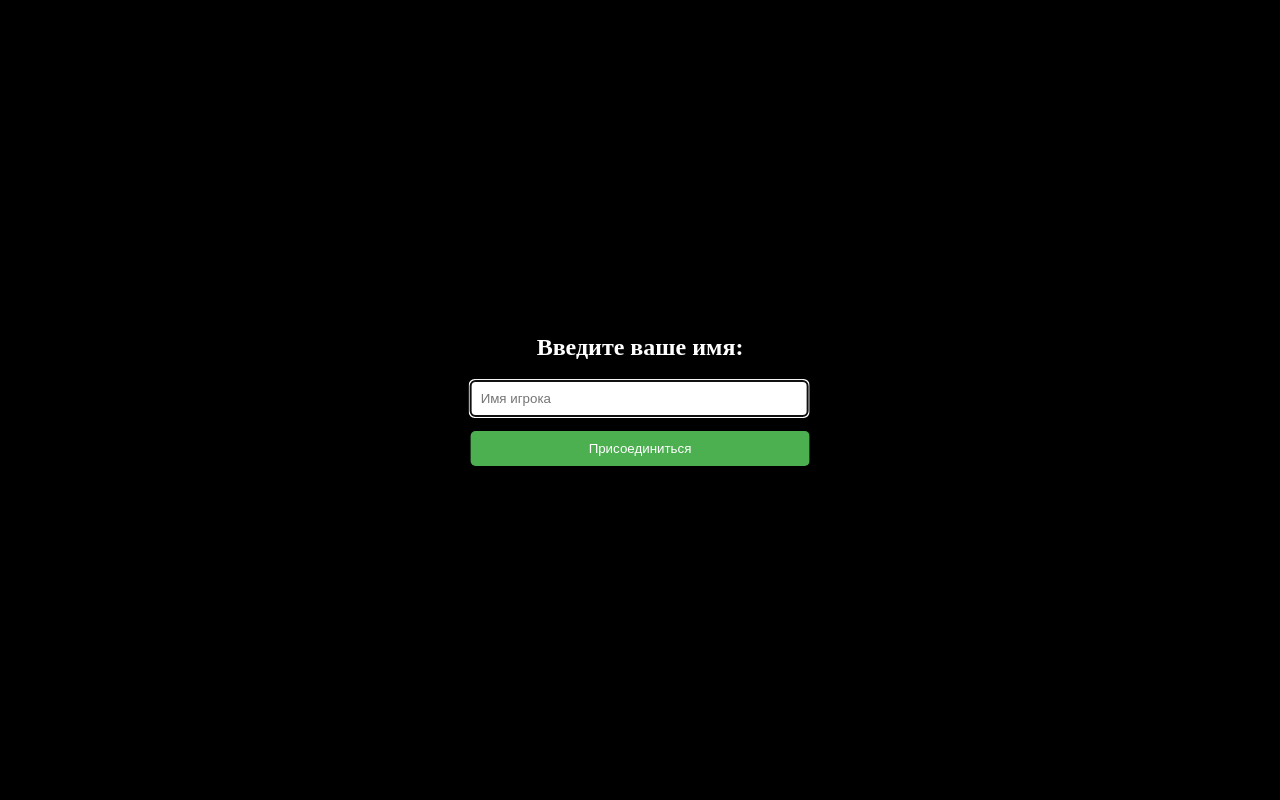
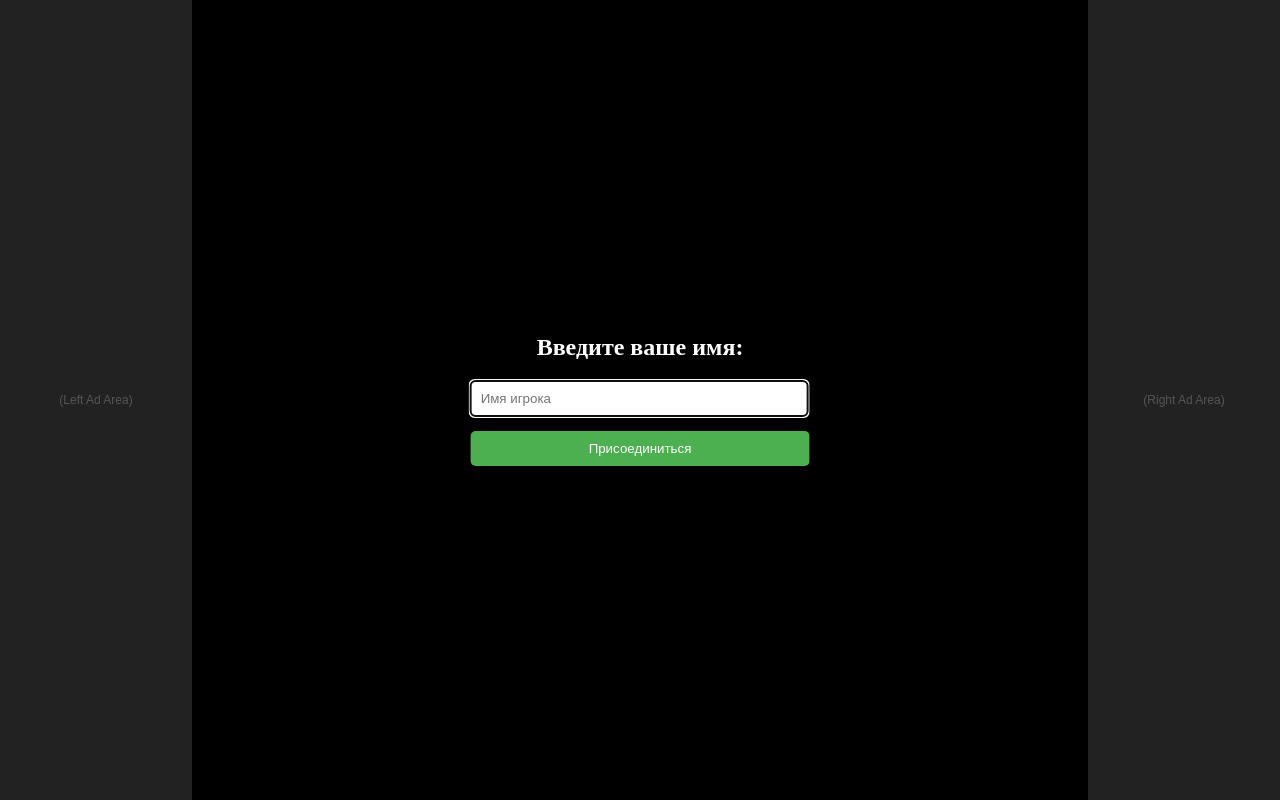
Before and after one commit to Ataraxia-Games/one-vs-all, a website with bundled scripts: page src/client/index.html in a window 1280 px wide. Built offline with nearby package versions, Linux system fonts and the light colour scheme.

Commit message:
🎨🖥️ Refactor layout and styles for ad containers; adjust canvas resizing logic

```diff
--- a/src/client/index.html
+++ b/src/client/index.html
@@ -10,6 +10,14 @@
             padding: 0;
             overflow: hidden;
             background-color: #000;
+            /* Убираем padding-bottom */
+            /* padding-bottom: 50px; */
+            box-sizing: border-box;
+            /* Используем Flexbox для расположения элементов */
+            display: flex;
+            justify-content: space-between; /* Размещаем баннеры по краям */
+            align-items: center; /* Вертикальное выравнивание по центру */
+            height: 100vh; /* Занимаем всю высоту */
         }
         /* Стили для интерфейса входа */
         #join-ui {
@@ -55,20 +63,80 @@
             margin-top: 10px;
         }
         canvas {
-            /* display: block; */ /* Убираем это */
             cursor: none;
             display: none; /* Скрываем канвас по умолчанию */
+            /* Убираем абсолютное позиционирование и размеры */
+            /* width: 100%; */
+            /* height: 100%; */
+            /* position: absolute; */
+            /* top: 0; */
+            /* left: 0; */
+            display: block; /* Чтобы занимал место в flex-контейнере */
+            /* background-color: #333; */ /* Можно добавить фон для отладки */
         }
+        /* Стили для боковых баннеров */
+        .ad-container-side {
+            width: 15%; /* Ширина боковых баннеров */
+            height: 100%; /* На всю высоту */
+            background-color: #222; /* Заглушка */
+            display: flex;
+            justify-content: center;
+            align-items: center;
+            color: #555;
+            font-family: sans-serif;
+            font-size: 12px;
+            /* position: fixed; - Убираем, т.к. используем flex */
+            z-index: 5; /* Ниже чем join-ui */
+        }
+        /* Комментируем стили для нижнего баннера */
+        /*
+        #ad-container-bottom {
+            position: fixed;
+            bottom: 0;
+            left: 0;
+            width: 100%;
+            height: 50px;
+            background-color: #222;
+            display: flex;
+            justify-content: center;
+            align-items: center;
+            color: #555;
+            font-family: sans-serif;
+            font-size: 12px;
+            z-index: 20;
+        }
+        */
     </style>
 </head>
 <body>
+    <!-- Контейнер для левого баннера -->
+    <div id="ad-container-left" class="ad-container-side">
+        (Left Ad Area)
+    </div>
+
+    <!-- Интерфейс входа -->
     <div id="join-ui">
         <h2>Введите ваше имя:</h2>
         <input type="text" id="playerNameInput" placeholder="Имя игрока" maxlength="16"/>
         <button id="joinButton">Присоединиться</button>
         <p id="joinError" style="color: red; display: none;"></p>
     </div>
+
+    <!-- Игровой холст -->
     <canvas id="gameCanvas"></canvas>
+
+    <!-- Контейнер для правого баннера -->
+    <div id="ad-container-right" class="ad-container-side">
+        (Right Ad Area)
+    </div>
+
+    <!-- Комментируем нижний баннер -->
+    <!--
+    <div id="ad-container-bottom">
+        (Ad Banner Area)
+    </div>
+    -->
+
     <script src="/socket.io/socket.io.js"></script>
     <script src="js/game.js" type="module"></script>
 </body>
--- a/src/client/js/game.js
+++ b/src/client/js/game.js
@@ -299,11 +299,34 @@ class Game {
     }
 
     resizeCanvas() {
-        this.canvas.width = window.innerWidth;
-        this.canvas.height = window.innerHeight;
-        // Also resize the offscreen fog canvas
+        // Закомментировано: получение высоты нижнего баннера
+        // const adContainer = document.getElementById('ad-container-bottom');
+        // const adHeight = adContainer ? adContainer.offsetHeight : 0;
+
+        // Получаем ширину боковых баннеров
+        const leftAd = document.getElementById('ad-container-left');
+        const rightAd = document.getElementById('ad-container-right');
+        const leftAdWidth = leftAd ? leftAd.offsetWidth : 0;
+        const rightAdWidth = rightAd ? rightAd.offsetWidth : 0;
+
+        // Рассчитываем доступное пространство
+        const availableWidth = window.innerWidth - leftAdWidth - rightAdWidth;
+        const availableHeight = window.innerHeight;
+
+        // Выбираем меньшую сторону для квадрата
+        const squareSize = Math.floor(Math.min(availableWidth, availableHeight)); // Округляем вниз
+
+        // Устанавливаем размер канваса
+        this.canvas.width = squareSize;
+        this.canvas.height = squareSize;
+
+        // CSS (display: flex, justify-content: center на body) должен центрировать канвас
+        // Если центрирование не сработает, можно добавить margin: auto; для canvas в CSS
+
+        // Resize the offscreen fog canvas
         this.fogCanvas.width = this.canvas.width;
         this.fogCanvas.height = this.canvas.height;
+        console.log(`Canvas resized to square: ${this.canvas.width}x${this.canvas.height}`);
     }
 
     // Новый метод для интерполяции сущностей (вызывается в gameLoop)
```
Also changed, not shown: 1 other file.
